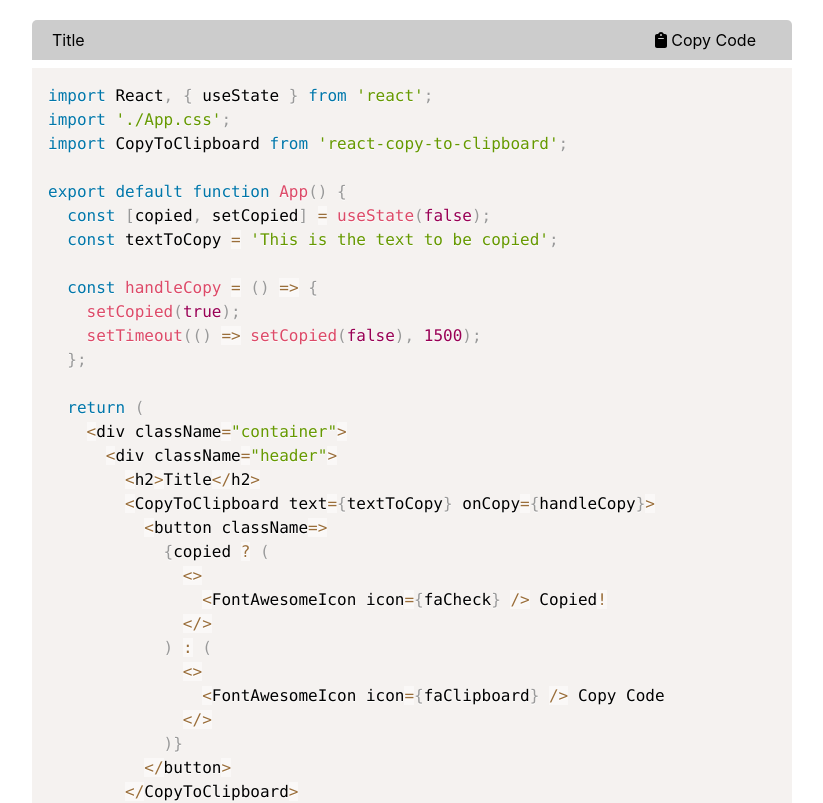
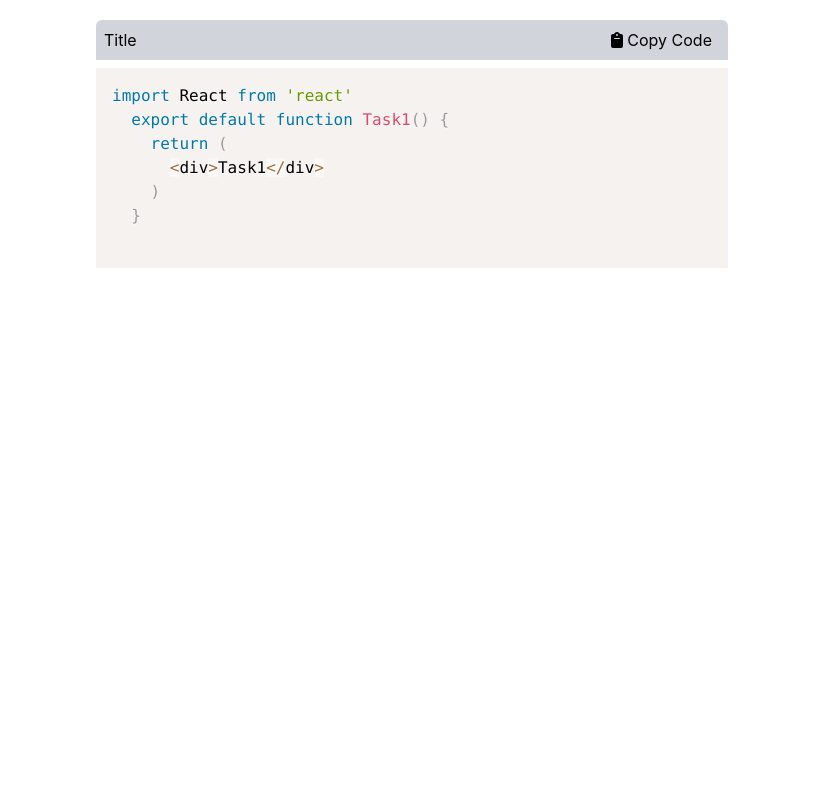
Before and after one commit to Chohankoti/CodeHolder, a React (Create React App) app: page / in a window 1280 px wide. Shown: the top 803 px of the page, without its empty margins (228-1051 px from the left). Built offline with nearby package versions, Linux system fonts and the light colour scheme.

Commit message:
19/05/24-09:09PM

```diff
--- a/src/App.js
+++ b/src/App.js
@@ -1,32 +1,31 @@
 import React, { useState } from 'react';
-import './App.css';
 import { FontAwesomeIcon } from '@fortawesome/react-fontawesome';
 import { faClipboard, faCheck } from '@fortawesome/free-solid-svg-icons';
 import CopyToClipboard from 'react-copy-to-clipboard';
 import { Prism as SyntaxHighlighter } from 'react-syntax-highlighter';
-import { prism } from 'react-syntax-highlighter/dist/esm/styles/prism'; // Import the desired theme
+import { prism } from 'react-syntax-highlighter/dist/esm/styles/prism';
 
 export default function App() {
   const [copied, setCopied] = useState(false);
-  const textToCopy = `import React, { useState } from 'react';
-import './App.css';
-import CopyToClipboard from 'react-copy-to-clipboard';
-
-export default function App() {
-  const [copied, setCopied] = useState(false);
-  const textToCopy = 'This is the text to be copied';
+  const textToCopy = `import React from 'react'
+  export default function Task1() {
+    return (
+      <div>Task1</div>
+    )
+  }
+  `;
 
   const handleCopy = () => {
     setCopied(true);
-    setTimeout(() => setCopied(false), 1500);
+    setTimeout(() => setCopied(false), 1000);
   };
 
   return (
-    <div className="container">
-      <div className="header">
+    <div className="max-w-2xl mx-auto p-5">
+      <div className="flex items-center justify-between bg-gray-300 p-2 h-10 rounded-t-md">
         <h2>Title</h2>
         <CopyToClipboard text={textToCopy} onCopy={handleCopy}>
-          <button className=>
+          <button className={`bg-transparent border-none cursor-pointer text-black text-base p-2 rounded transition-all duration-300 ${copied ? 'bg-opacity-10' : ''} hover:bg-opacity-10`}>
             {copied ? (
               <>
                 <FontAwesomeIcon icon={faCheck} /> Copied!
@@ -39,7 +38,7 @@ export default function App() {
           </button>
         </CopyToClipboard>
       </div>
-      <div className="code-container">
+      <div className="rounded-b-md mt-0">
         <SyntaxHighlighter language="javascript" style={prism}>
           {textToCopy}
         </SyntaxHighlighter>
@@ -47,36 +46,3 @@ export default function App() {
     </div>
   );
 }
-`;
-
-  const handleCopy = () => {
-    setCopied(true);
-    setTimeout(() => setCopied(false), 1000);
-  };
-
-  return (
-    <div className="container">
-      <div className="header">
-        <h2>Title</h2>
-        <CopyToClipboard text={textToCopy} onCopy={handleCopy}>
-          <button className={`copy-button ${copied ? 'copied' : ''}`}>
-            {copied ? (
-              <>
-                <FontAwesomeIcon icon={faCheck} /> Copied!
-              </>
-            ) : (
-              <>
-                <FontAwesomeIcon icon={faClipboard} /> Copy Code
-              </>
-            )}
-          </button>
-        </CopyToClipboard>
-      </div>
-      <div className="code-container">
-        <SyntaxHighlighter language="javascript" style={prism}>
-          {textToCopy}
-        </SyntaxHighlighter>
-      </div>
-    </div>
-  );
-}
```
